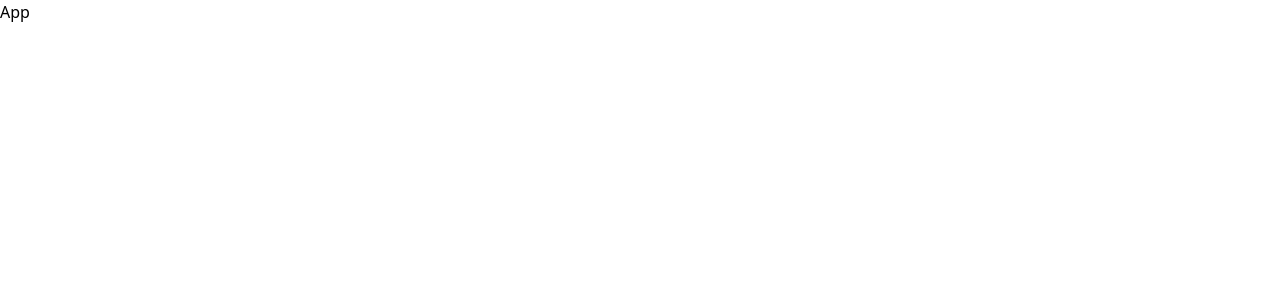
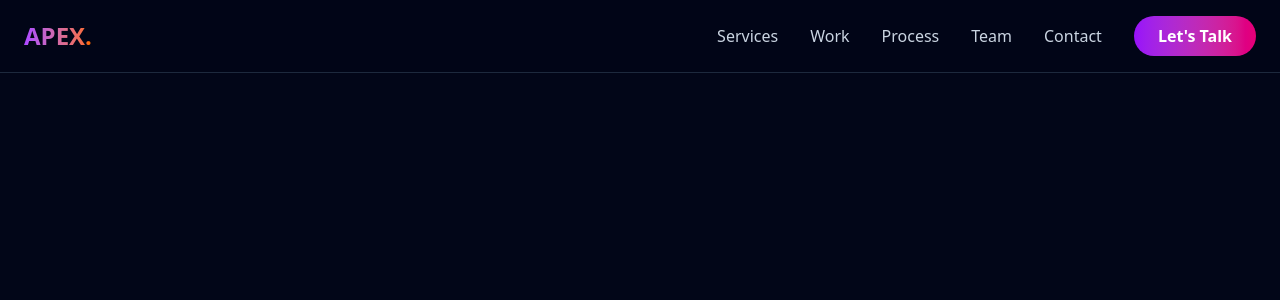
Before and after one commit to kyler004/apex-portfolio, a React (Vite) app: page / in a window 1280 px wide. Shown: the top 300 px of the page. Built offline with nearby package versions, Linux system fonts and the light colour scheme.

Commit message:
Completed the Navigation bar

```diff
--- a/src/App.tsx
+++ b/src/App.tsx
@@ -1,10 +1,16 @@
-import React, {useState} from 'react'
+import React, { useState } from "react";
+import Navigation from "./components/Navigation";
 
-const App : React.FC = () => {
+const App: React.FC = () => {
   const [mobileMenuOpen, setMobileMenuOpen] = useState(false);
   return (
-    <div>App</div>
-  )
-}
+    <div className="min-h-screen bg-slate-950 text-white">
+      <Navigation
+        mobileMenuOpen={mobileMenuOpen}
+        setMobileMenuOpen={setMobileMenuOpen}
+      />
+    </div>
+  );
+};
 
 export default App;
--- a/src/components/Navigation.tsx
+++ b/src/components/Navigation.tsx
@@ -0,0 +1,67 @@
+import { X, Menu } from "lucide-react";
+
+interface NavigationProps {
+  mobileMenuOpen: boolean;
+  setMobileMenuOpen: (open: boolean) => void;
+}
+
+const Navigation: React.FC<NavigationProps> = ({
+  mobileMenuOpen,
+  setMobileMenuOpen,
+}) => {
+  const navItems = ["Services", "Work", "Process", "Team", "Contact"];
+  return (
+    <nav className="fixed w-full z-50 bg-slate-950/80 backdrop-blur-lg border-b border-slate-800">
+      <div className="max-w-7xl mx-auto px-6 py-4">
+        <div className="flex items-center justify-between">
+          {/* Logo */}
+          <div className="text-2xl font-bold bg-linear-to-r from-purple-500 to-orange-500 bg-clip-text text-transparent">
+            APEX.
+          </div>
+
+          {/* Desktop Navigation */}
+          <div className="hidden md:flex items-center gap-8">
+            {navItems.map((item) => (
+              <a
+                key={item}
+                href={`#${item.toLowerCase()}`}
+                className="text-slate-300 hover:text-slate-200 transition-colors"
+              >
+                {item}
+              </a>
+            ))}
+            <button className="px-6 py-2 bg-linear-to-r from-purple-600 to-pink-600 rounded-full font-semibold hover:shadow-lg hover:shadow-purple-500/50 transition-all duration-75">
+              Let's Talk
+            </button>
+          </div>
+
+          {/* Mobile Menu Button*/}
+          <button
+            className="md:hidden"
+            onClick={() => setMobileMenuOpen(!mobileMenuOpen)}
+          >
+            {mobileMenuOpen ? <X /> : <Menu />}
+          </button>
+
+          {/* Mobile Menu */}
+          {mobileMenuOpen && (
+            <div className="md:hidden mt-4 pb-4 space-y-4">
+              {navItems.map((item) => (
+                <a
+                  key={item}
+                  href={`#${item.toLowerCase()}`}
+                  className="block text-slate-300 hover:text-white transition-colors"
+                  onClick={() => setMobileMenuOpen(false)}
+                >
+                  {item}
+                </a>
+              ))}
+            </div>
+          )}
+        </div>
+      </div>
+    </nav>
+  );
+};
+
+export default Navigation;
--- a/src/data/index.ts
+++ b/src/data/index.ts
@@ -79,28 +79,28 @@ export const steps = [
 ];
 
 // For Stats
-export const stats = [
-  {
-    icon: <Briefcase className="w-8 h-8" />,
-    value: "200+",
-    label: "Projects Completed",
-  },
-  {
-    icon: <Users className="w-8 h-8" />,
-    value: "150+",
-    label: "Happy Clients",
-  },
-  {
-    icon: <TrendingUp className="w-8 h-8" />,
-    value: "95%",
-    label: "Client Retention",
-  },
-  {
-    icon: <Star className="w-8 h-8" />,
-    value: "4.9/5",
-    label: "Average Rating",
-  },
-];
+// export const stats = [
+//   {
+//     icon: <Briefcase className="w-8 h-8" />,
+//     value: "200+",
+//     label: "Projects Completed",
+//   },
+//   {
+//     icon: <Users className="w-8 h-8" />,
+//     value: "150+",
+//     label: "Happy Clients",
+//   },
+//   {
+//     icon: <TrendingUp className="w-8 h-8" />,
+//     value: "95%",
+//     label: "Client Retention",
+//   },
+//   {
+//     icon: <Star className="w-8 h-8" />,
+//     value: "4.9/5",
+//     label: "Average Rating",
+//   },
+// ];
 
 // For testimonials
 export const testimonials = [
@@ -128,7 +128,7 @@ export const testimonials = [
 ];
 
 // For Team
-const team = [
+export const team = [
     { name: 'Alex Morgan', role: 'Creative Director', emoji: '🎨' },
     { name: 'Jordan Lee', role: 'Lead Developer', emoji: '👨‍💻' },
     { name: 'Sam Rivera', role: 'UX Designer', emoji: '✏️' },
```
